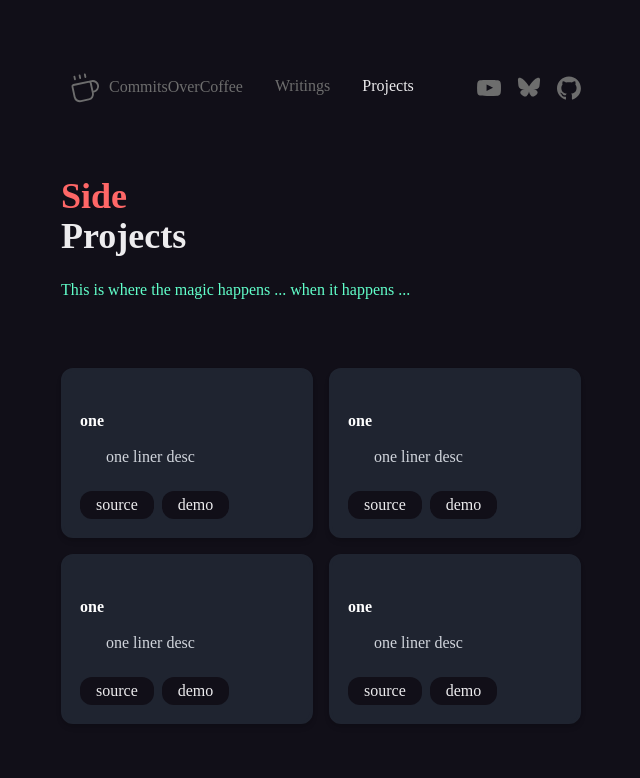
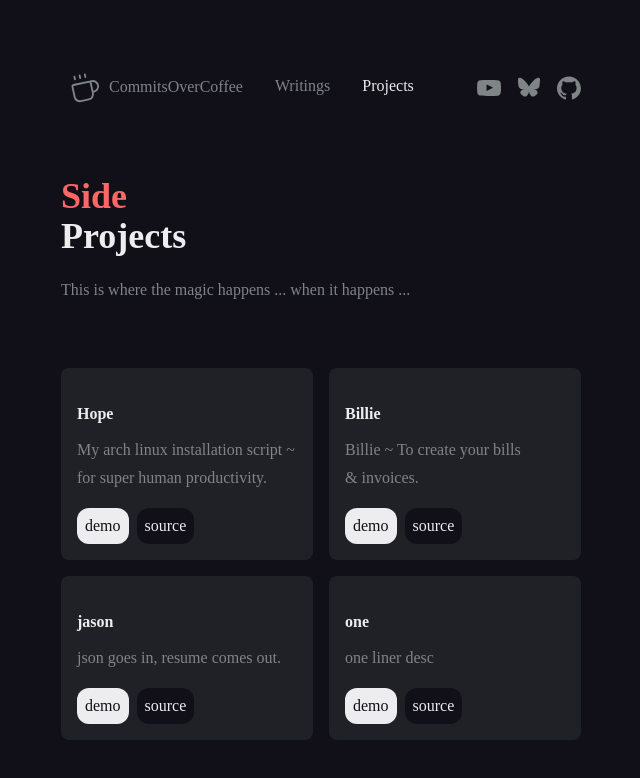
Before and after one commit to commitsovercoffee/markup-mansion, a SvelteKit app: page /projects in a window 1280 px wide. Shown: the top 778 px of the page, without its empty margins (319-959 px from the left). Built offline with nearby package versions, Linux system fonts and the light colour scheme.

Commit message:
updates theme & style

```diff
--- a/src/lib/theme.svelte.js
+++ b/src/lib/theme.svelte.js
@@ -3,21 +3,34 @@ export const palette = {
 	aura: {
 		background: '#110F18',
 		foreground: '#EDECEE',
-		panel: '#1f2430',
+		panel: '#202127',
 
 		primary: '#FF6767',
 		secondary: '#FFCA85',
 		highlight: '#61FFCA',
-		desc: '#6D6D6D',
+		desc: '#7F8487',
 		link: '#A277FF'
 	},
-	field: {
-		background: '#18201e',
-		foreground: '#8ea4a0',
-		primary: '#3be381',
-		secondary: '#0fbda0',
-		highlight: '#a8fff1',
-		desc: '#5a6d6a',
-		link: '#88f2e0'
+	night_3024: {
+		background: '#090300',
+		foreground: '#F7F7F7',
+		panel: '#292523',
+
+		primary: '#01A0E4',
+		highlight: '#ebe367',
+		secondary: '#23ad69',
+		desc: '#807D7C',
+		link: '#FF6767'
+	},
+	tempus: {
+		background: '#f8f2e5',
+		foreground: '#464340',
+		panel: '#e7e3d7',
+
+		primary: '#b24000',
+		secondary: '#806000',
+		highlight: '#107410',
+		desc: '#807D7C',
+		link: '#8050a7'
 	}
 };
--- a/src/routes/+page.svelte
+++ b/src/routes/+page.svelte
@@ -8,18 +8,18 @@
 	<meta name="description" content="Personal website of Sourav Singh." />
 </svelte:head>
 
-<article style:--normal-para={shades.desc} style:--hover-para={shades.foreground}>
+<article style:color={shades.desc}>
 	<div class="mb-16">
 		<h1 class="mb-0" style:color={shades.primary}>
 			Hello Folks, <div style:color={shades.foreground}>I am Sourav.</div>
 		</h1>
 
-		<p style:color={shades.highlight}>Welcome to my corner of the internet.</p>
+		<p style:color={shades.desc}>Welcome to my corner of the internet.</p>
 	</div>
 
 	<div class="grid grid-cols-1 gap-4 md:grid-cols-2">
 		<div class="row-span-2">
-			<h3 class="mt-0" style:color={shades.primary}>About</h3>
+			<h3 class="mt-0" style:color={shades.link}>About</h3>
 			<p>
 				I'm a software developer. I design and build things for the web. I’m based in Ranchi and
 				work remotely as a consultant. 💼
@@ -53,7 +53,7 @@
 			</p>
 		</div>
 		<div>
-			<h3 class="mt-0" style:color={shades.link}>Favorites</h3>
+			<h3 class="mt-0" style:color={shades.highlight}>Favorites</h3>
 			<p>
 				Book : Crime & Punishment. 🪓 <br />
 				Game : God of War Ragnarok. 💥 <br />
@@ -64,23 +64,3 @@
 		</div>
 	</div>
 </article>
-
-<style>
-	p {
-		color: var(--normal-para);
-		transition: color 0.3s ease;
-	}
-
-	p:hover {
-		color: var(--hover-para);
-	}
-
-	a {
-		color: var(--normal-para);
-		transition: color 0.3s ease;
-	}
-
-	a:hover {
-		color: var(--hover-para);
-	}
-</style>
--- a/src/routes/projects/+page.svelte
+++ b/src/routes/projects/+page.svelte
@@ -3,9 +3,13 @@
 	const shades = palette[theme];
 
 	const projects = [
-		{ repo: 'one', desc: 'one liner desc', demo: true },
-		{ repo: 'one', desc: 'one liner desc', demo: true },
-		{ repo: 'one', desc: 'one liner desc', demo: true },
+		{
+			repo: 'Hope',
+			desc: 'My arch linux installation script ~ for super human productivity. ',
+			demo: true
+		},
+		{ repo: 'Billie', desc: 'Billie ~ To create your bills & invoices.', demo: true },
+		{ repo: 'jason', desc: 'json goes in, resume comes out.', demo: true },
 		{ repo: 'one', desc: 'one liner desc', demo: true }
 	];
 </script>
@@ -21,61 +25,41 @@
 			Side <div style:color={shades.foreground}>Projects</div>
 		</h1>
 
-		<p style:color={shades.highlight}>This is where the magic happens ... when it happens ...</p>
+		<p style:color={shades.desc}>This is where the magic happens ... when it happens ...</p>
 	</div>
 
 	<div class="grid grid-cols-1 gap-4 text-pretty break-words md:grid-cols-2">
 		{#each projects as project}
 			<div
-				class="project rounded-xl p-4 shadow-md"
+				class="flex flex-col justify-between gap-4 rounded-lg p-4"
 				style:background-color={shades.panel}
 				style:--normal-border={shades.panel}
-				style:--hover-border={shades.secondary}
+				style:--hover-border={shades.foreground}
 			>
-				<dl>
-					<dt class="font-bold">
+				<dl class="not-prose">
+					<dt style:color={shades.foreground} class="mt-4 mb-2 font-bold">
 						{project.repo}
 					</dt>
-					<dd>{project.desc}</dd>
+					<dd style:color={shades.desc}>{project.desc}</dd>
 				</dl>
 				<div class="flex flex-row gap-2">
+					{#if project.demo}
+						<a
+							style:color={shades.background}
+							style:background-color={shades.foreground}
+							class="rounded-xl px-2 py-1 no-underline"
+							href="https://{project.repo}.commitsovercoffee.com">demo</a
+						>
+					{/if}
+
 					<a
 						style:color={shades.foreground}
 						style:background-color={shades.background}
-						style:--hover-link={shades.primary}
-						class="rounded-xl px-4 no-underline"
+						class="rounded-xl px-2 py-1 no-underline transition-all"
 						href="https://github.com/commitsovercoffee/{project.repo}">source</a
 					>
-					{#if project.demo}
-						<a
-							style:color={shades.foreground}
-							style:background-color={shades.background}
-							style:--hover-link={shades.link}
-							class="rounded-xl px-4 no-underline"
-							href="https://{project.repo}.commitsovercoffee.com">demo</a
-						>
-					{/if}
 				</div>
 			</div>
 		{/each}
 	</div>
 </article>
-
-<style>
-	.project {
-		border: 3px solid var(--normal-border);
-		transition: border-color 1s ease;
-	}
-
-	.project:hover {
-		border: 3px solid var(--hover-border);
-	}
-
-	a {
-		transition: box-shadow 0.5s ease;
-	}
-
-	a:hover {
-		box-shadow: var(--hover-link) 0px 7px 29px 0px;
-	}
-</style>
--- a/src/routes/writings/+page.svelte
+++ b/src/routes/writings/+page.svelte
@@ -27,14 +27,14 @@
 			Mind <div style:color={shades.foreground}>Palace</div>
 		</h1>
 
-		<p style:color={shades.highlight}>
+		<p style:color={shades.desc}>
 			This is where I share my thoughts, musings, and creative bursts ...
 		</p>
 
 		<div class="flex gap-2">
 			{#each tags as tag}
 				<button
-					class="rounded-xl px-4 py-1 transition-all duration-200 active:translate-y-2"
+					class="cursor-pointer rounded-xl px-4 py-1 transition-all duration-200 active:translate-y-2"
 					style:color={selectedTags.has(tag) ? shades.panel : shades.foreground}
 					style:background-color={selectedTags.has(tag) ? shades.foreground : shades.panel}
 					onclick={() => {
@@ -53,7 +53,7 @@
 	{#each filteredPosts as post}
 		<a class="group no-underline" href={post.path}>
 			<dl transition:fade={{ duration: 300 }}>
-				<dt class="font-bold">
+				<dt style:color={shades.foreground} class="font-bold">
 					{post.meta.title}
 					<span
 						style:background-color={shades.secondary}
```
